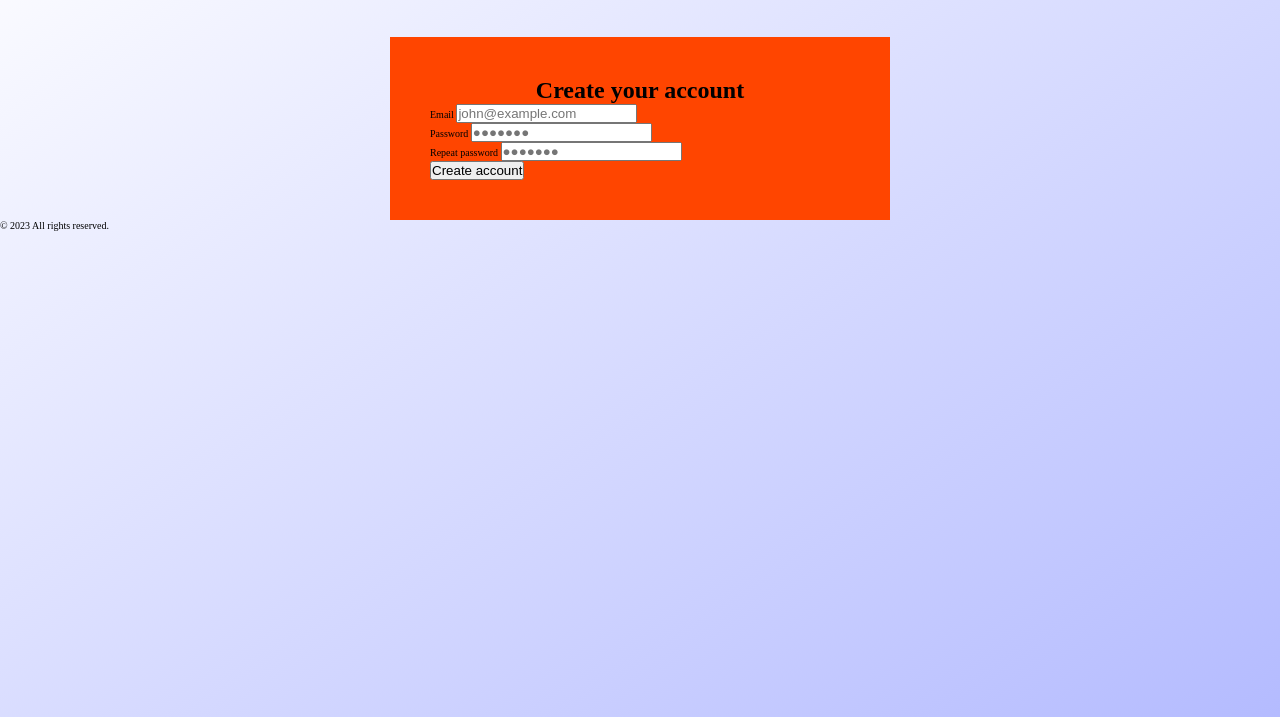
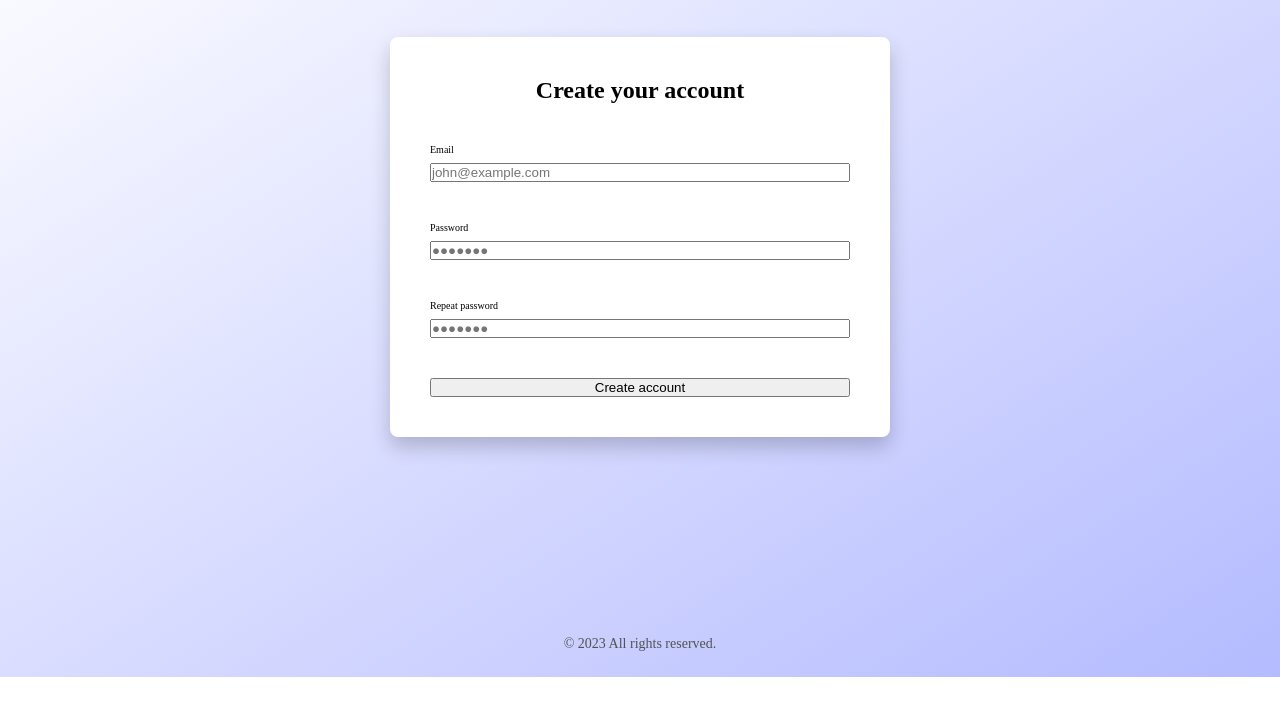
Before and after one commit to dichlorodiphen/dailyui, a website: page 001/index.html in a window 1280 px wide. Shown: the part 123-840 px from the top of the page. After the commit the page ends 800 px from the top, so only its background shows below. Drawn offline with nearby package versions, Linux system fonts and the light colour scheme; files that its build step writes are made by us from their sources.

Commit message:
001: Finish styling layout and copyright

```diff
--- a/001/sass/_base.scss
+++ b/001/sass/_base.scss
@@ -13,5 +13,5 @@ html {
 
 body {
     background-image: linear-gradient(to right bottom, $color-white, $color-primary-light);
-    height: 100vh;
+    min-height: 100vh;
 }
--- a/001/sass/_layout.scss
+++ b/001/sass/_layout.scss
@@ -1,6 +1,21 @@
+body {
+    display: flex;
+    flex-direction: column;
+}
+
 .content {
-    background-color: orangered;
+    // Spacing
     width: 50rem;
     margin: 0 auto;
     padding: 4rem;
+
+    // Styling
+    background-color: $color-white;
+    border-radius: 8px;
+    box-shadow: 0 1rem 2rem rgba($color-black, 0.2);
 }
+
+.footer {
+    margin-top: auto;
+    padding: 2.5rem 0;
+}
--- a/001/sass/_variables.scss
+++ b/001/sass/_variables.scss
@@ -6,4 +6,4 @@ $color-white: #fff;
 $color-black: #000;
 
 $color-grey-light-1: #BDBDBD;
-$color-grey-light-2: #7D7D7D;
+$color-grey-light-2: #535353;
--- /dev/null
+++ b/001/sass/components/_copyright.scss
@@ -0,0 +1,6 @@
+.copyright {
+    font-size: 1.4rem;
+    font-weight: 500;
+    color: $color-grey-light-2;
+    text-align: center;
+}
--- a/001/sass/components/_form.scss
+++ b/001/sass/components/_form.scss
@@ -1,6 +1,16 @@
 .form {
+    display: flex;
+    flex-direction: column;
+    gap: 4rem;
+
     &__heading {
         text-align: center;
         font-size: 2.4rem;
     }
+
+    &__group {
+        display: flex;
+        flex-direction: column;
+        gap: 0.8rem;
+    }
 }
--- a/001/sass/main.scss
+++ b/001/sass/main.scss
@@ -5,5 +5,6 @@
 @import "utilities";
 
 // Components
+@import "components/copyright";
 @import "components/form";
 @import "components/logo";
```
